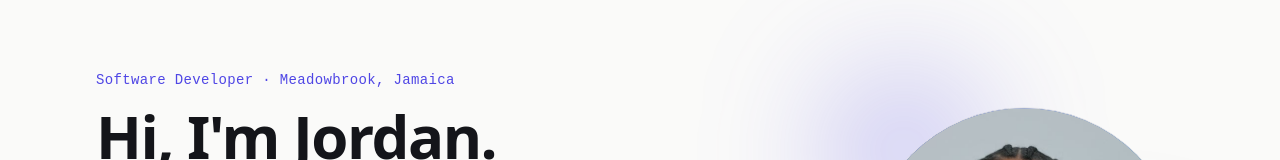
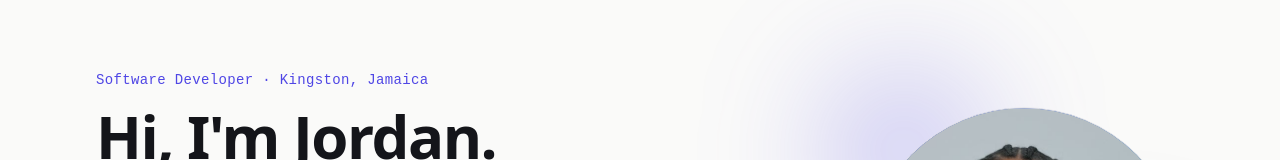
Before and after one commit to JordanCampbell1/portfolio, a React (Vite) app in the folder client/: page / in a window 1280 px wide. Shown: the part 170-330 px from the top of the page. Built offline with nearby package versions, Linux system fonts and the light colour scheme.

Commit message:
Update location to Kingston, Jamaica

```diff
--- a/client/src/data/profile.ts
+++ b/client/src/data/profile.ts
@@ -4,7 +4,7 @@ export const profile = {
   tagline: 'Building AI-enabled solutions and full-stack applications.',
   summary:
     'Software Developer with hands-on experience in software engineering, application development, systems optimization, and technical solution delivery. Currently driving digital transformation and AI adoption at UCC, with prior experience shipping production tools for U.S. pharmaceutical and higher-education clients.',
-  location: 'Meadowbrook, Jamaica',
+  location: 'Kingston, Jamaica',
   email: 'jordancampbell.work@gmail.com',
   phone: '+1 876 849 7856',
   phoneDisplay: '876 849 7856',
```
